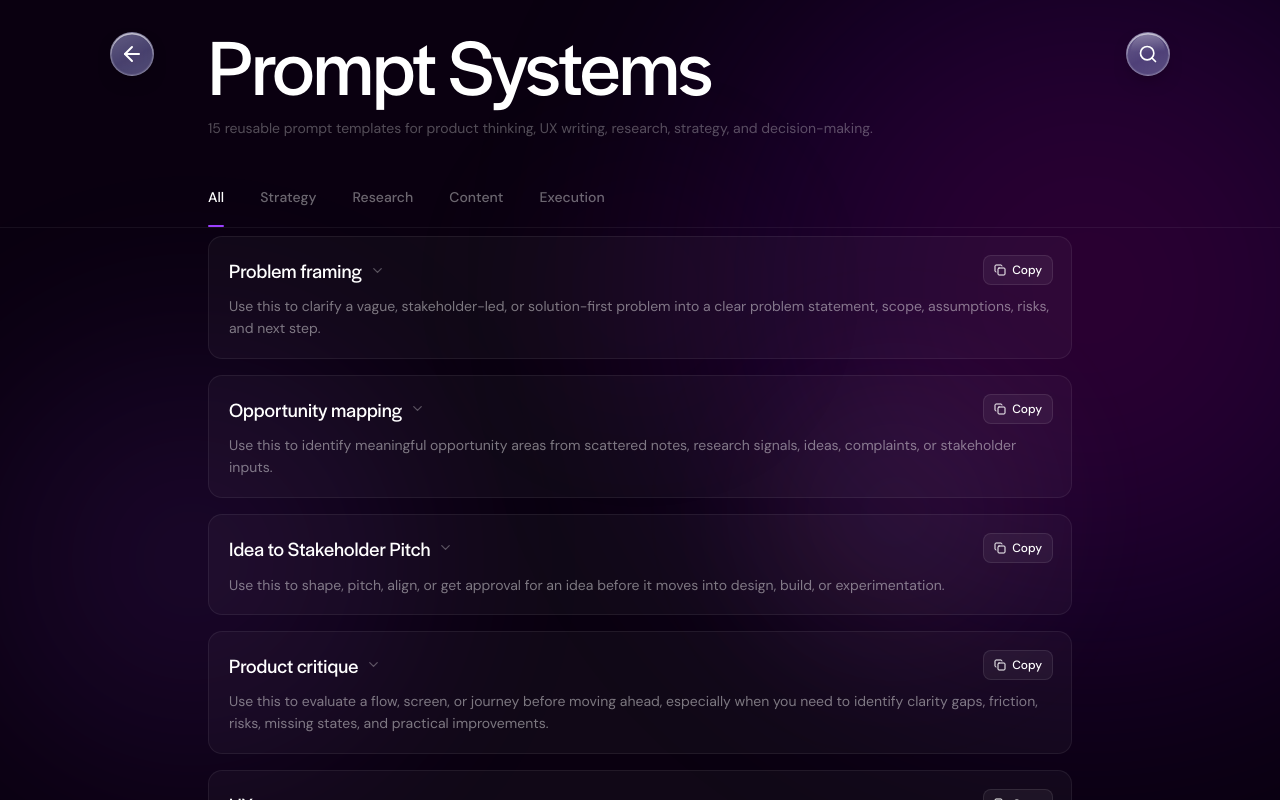
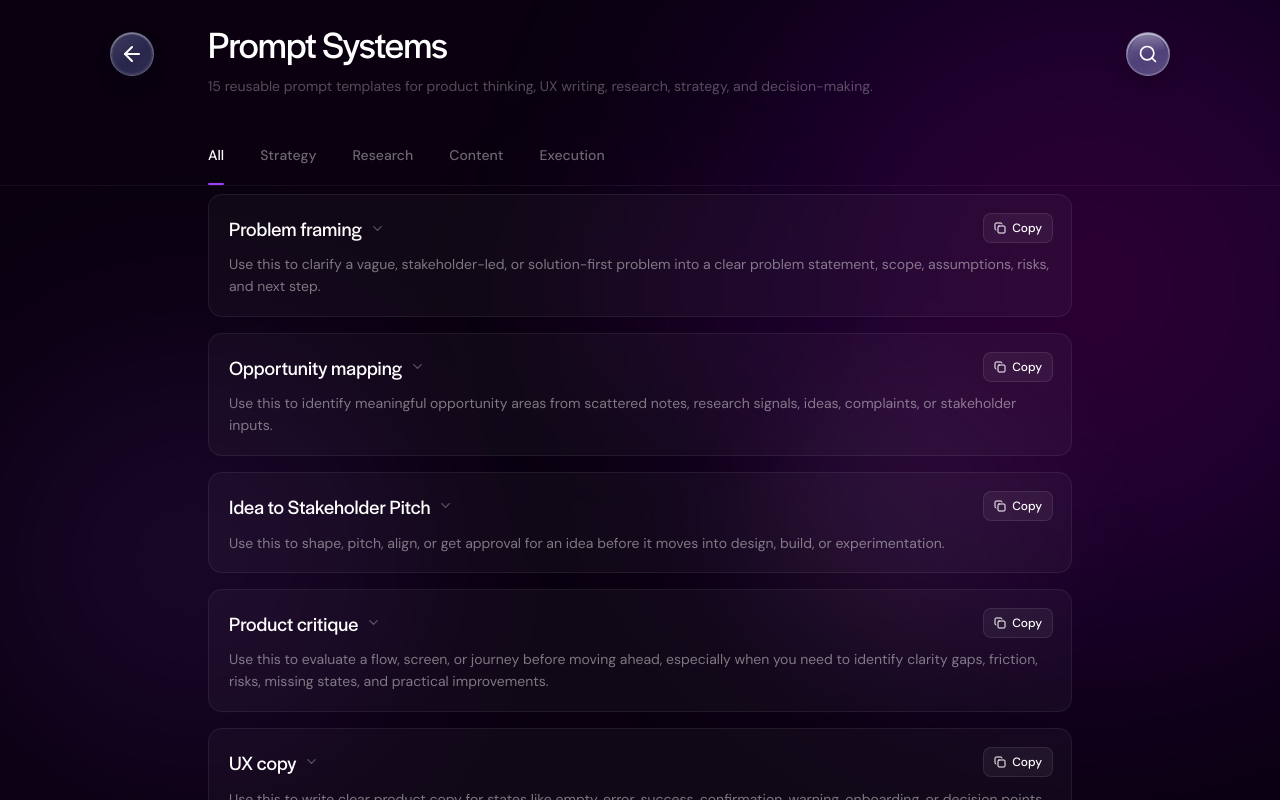
Before and after one commit to pavitsond-cyber/AI-Playbook, a Next.js app: page /prompts in a window 1280 px wide. Shown: the top 800 px of the page. Built offline with nearby package versions, Linux system fonts and the light colour scheme; a web font is replaced by a local one.

Commit message:
Restore playbook back control styling

```diff
--- a/app/(playbook)/contribute/page.tsx
+++ b/app/(playbook)/contribute/page.tsx
@@ -419,7 +419,7 @@ const CONTRIBUTE_CSS = `
     margin: 0 0 12px;
     color: #ffffff;
     font-family: var(--font-display);
-    font-size: clamp(60px, 6.25vw, 90px);
+    font-size: 38px;
     font-weight: 400;
     line-height: 1;
     letter-spacing: -0.02em;
--- a/app/(playbook)/page.tsx
+++ b/app/(playbook)/page.tsx
@@ -176,7 +176,7 @@ export default function LandingPage() {
         {/* Title — slides in from left */}
         <h1 className="animate-slide-right delay-75" style={{
           fontFamily: 'var(--font-display)',
-          fontSize: 60, fontWeight: 400, lineHeight: 1,
+          fontSize: 38, fontWeight: 400, lineHeight: 1,
           letterSpacing: '-0.02em', margin: 0, paddingBottom: '0.06em', color: '#ffffff',
         }}>
           AI Playbook
@@ -215,7 +215,7 @@ export default function LandingPage() {
         <div className="flex flex-row items-center animate-slide-right delay-100" style={{ gap: 'clamp(12px, 2.2vw, 32px)' }}>
           <h1 style={{
             fontFamily: 'var(--font-display)',
-            fontSize: 'clamp(44px, 6.25vw, 90px)',
+            fontSize: 38,
             fontWeight: 400,
             lineHeight: 1.15,
             letterSpacing: '-0.02em',
--- a/app/globals.css
+++ b/app/globals.css
@@ -146,15 +146,16 @@ body {
 .playbook-header-control--frost {
   overflow: hidden;
   background:
-    linear-gradient(155deg, rgba(255,255,255,0.24), rgba(255,255,255,0.11) 55%, rgba(255,255,255,0.16)),
-    rgba(73, 67, 137, 0.62);
-  border: 1px solid rgba(255,255,255,0.28);
-  -webkit-backdrop-filter: blur(22px) saturate(145%);
-  backdrop-filter: blur(22px) saturate(145%);
+    linear-gradient(145deg, rgba(255,255,255,0.13), rgba(255,255,255,0.035) 58%, rgba(255,255,255,0.07)),
+    rgba(48, 49, 102, 0.62);
+  border: 1px solid rgba(255,255,255,0.24);
+  -webkit-backdrop-filter: blur(18px) saturate(125%);
+  backdrop-filter: blur(18px) saturate(125%);
   box-shadow:
-    inset 0 1.5px 0 rgba(255,255,255,0.58),
-    inset 0 0 0 1px rgba(255,255,255,0.12),
-    0 8px 20px -10px rgba(0,0,0,0.6);
+    inset 0 1px 0 rgba(255,255,255,0.38),
+    inset 0 0 0 2px rgba(255,255,255,0.07),
+    0 3px 0 rgba(7,8,32,0.3),
+    0 10px 24px -14px rgba(0,0,0,0.7);
   transition:
     background 280ms ease,
     border-color 280ms ease,
--- a/components/glossary/GlossaryPage.tsx
+++ b/components/glossary/GlossaryPage.tsx
@@ -133,7 +133,7 @@ export default function GlossaryPage({ terms }: GlossaryPageProps) {
 
         {/* Page title */}
         <div ref={titleRef} data-page-title className="animate-fade-up delay-75" style={{ padding: "24px clamp(20px,4vw,48px) 16px" }}>
-          <h1 style={{ fontFamily: 'var(--font-display)', fontSize: 'clamp(60px,6.25vw,90px)', fontWeight: 400, color: '#ffffff', letterSpacing: '-0.02em', lineHeight: 1, marginBottom: 12 }}>
+          <h1 style={{ fontFamily: 'var(--font-display)', fontSize: 38, fontWeight: 400, color: '#ffffff', letterSpacing: '-0.02em', lineHeight: 1, marginBottom: 12 }}>
             Glossary
           </h1>
           <p className="mt-1" style={{ fontFamily: 'var(--font-body)', fontSize: 14, color: 'rgba(255,255,255,0.3)' }}>
--- a/components/glossary/SiteFooter.tsx
+++ b/components/glossary/SiteFooter.tsx
@@ -8,7 +8,7 @@ export default function SiteFooter() {
       marginTop: 64,
     }}>
       <div style={{ maxWidth: 768, margin: '0 auto', padding: '28px 20px', display: 'flex', flexDirection: 'column' as const, gap: 10, alignItems: 'center' }}>
-        <img src={`${BP}/images/headout-logo.svg`} alt="Headout" style={{ height: 16, width: 'auto', opacity: 0.72 }} />
+        <img src={`${BP}/images/headout-logo.svg`} alt="Headout" style={{ height: 16, width: 'auto', opacity: 0.5 }} />
         <p style={{ fontFamily: 'var(--font-body)', fontSize: 12, color: 'rgba(255,255,255,0.2)', textAlign: 'center' }}>A practical AI reference · 2026</p>
       </div>
     </footer>
--- a/components/nav/TopNav.tsx
+++ b/components/nav/TopNav.tsx
@@ -26,7 +26,13 @@ export default function TopNav() {
   const isActive = (href: string) =>
     pathname === href || (href !== '/' && pathname.startsWith(href))
 
-  const goBack = () => router.push('/')
+  const goBack = () => {
+    if (isHome) {
+      window.location.href = '/'
+      return
+    }
+    router.push('/')
+  }
 
   return (
     <>
@@ -51,7 +57,7 @@ export default function TopNav() {
           <button
             type="button"
             onClick={goBack}
-            aria-label="Back to AI Playbook"
+            aria-label={isHome ? 'Back to events landing page' : 'Back to AI Playbook'}
             className="playbook-header-control playbook-header-control--frost"
           >
             <ArrowLeft size={24} strokeWidth={2} aria-hidden />
--- a/components/playbook/PageHeader.tsx
+++ b/components/playbook/PageHeader.tsx
@@ -28,7 +28,7 @@ export default function PageHeader({ title, description, badge }: PageHeaderProp
       )}
       <h1 style={{
         fontFamily: 'var(--font-display)',
-        fontSize: 'clamp(60px,6.25vw,90px)',
+        fontSize: 38,
         fontWeight: 400,
         lineHeight: 1,
         letterSpacing: '-0.02em',
```
